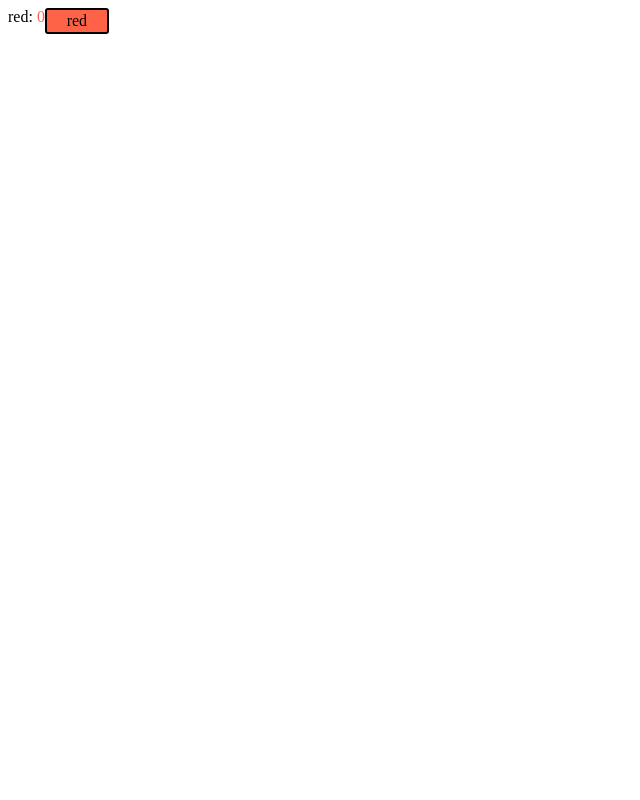
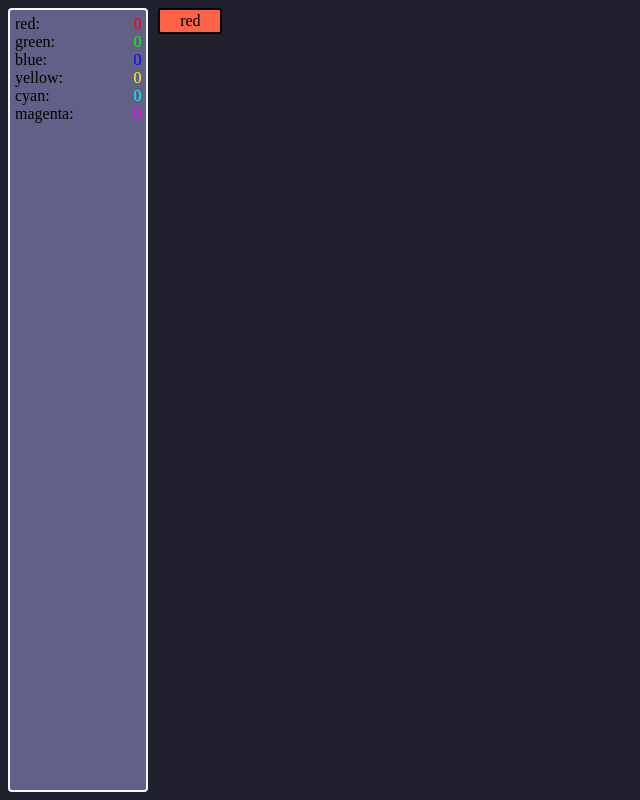
Before and after one commit to zederbear/Color-Incremental, a plain HTML site: page index.html in a window 1280 px wide. Shown: the whole page, without its empty margins (0-640 px from the left). Drawn offline with Linux system fonts and the light colour scheme.

Commit message:
Added divs for all currency except white

```diff
--- a/css/styles.css
+++ b/css/styles.css
@@ -1,6 +1,7 @@
 body {
     display: flex;
     justify-items: normal;
+    background-color: rgb(33, 32, 46);
 }
 
 #red-button {
@@ -17,8 +18,44 @@ body {
     transition: transform .5s;
 }
 
+#colors-container {
+    background-color: rgb(99, 96, 136);
+    border-style: solid;
+    border-color: aliceblue;
+    border-radius: 4px;
+    border-width: 2px;
+    margin-right: 10px;
+    width: 10%;
+    padding: 5px;
+}
+
+.currency-container {
+    display: flex;
+    justify-content: space-between;
+}
+
+.text-green {
+    color: rgb(0, 255, 0);
+}
+
 .text-red {
-    color: tomato;
+    color: rgb(255, 0, 0);
+}
+
+.text-blue {
+    color: rgb(0, 0, 255);
+}
+
+.text-yellow {
+    color: rgb(255, 255, 0);
+}
+
+.text-cyan {
+    color: rgb(0, 255, 255);
+}
+
+.text-magenta {
+    color: rgb(255, 0, 255);
 }
 
 .no-highlight-text {
--- a/index.html
+++ b/index.html
@@ -7,7 +7,24 @@
 </head>
 <body>
     <div id="colors-container">
-        <div id="red"><span>red: </span><span id="red-amount" class="text-red">0</span></div>
+        <div id="red" class="currency-container">
+            <span>red: </span><span id="red-amount" class="text-red">0</span>
+        </div>
+        <div id="green" class="currency-container">
+            <span>green: </span><span id="green-amount" class="text-green">0</span>
+        </div>
+        <div id="blue" class="currency-container">
+            <span>blue: </span><span id="blue-amount" class="text-blue">0</span>
+        </div>
+        <div id="yellow" class="currency-container">
+            <span>yellow: </span><span id="yellow-amount" class="text-yellow">0</span>
+        </div>
+        <div id="cyan" class="currency-container">
+            <span>cyan: </span><span id="cyan-amount" class="text-cyan">0</span>
+        </div>
+        <div id="magenta" class="currency-container">
+            <span>magenta: </span><span id="magenta-amount" class="text-magenta">0</span>
+        </div>
     </div>
     <div id="red-button" class="no-highlight-text" onclick="getRed()">red</div>
 
```
